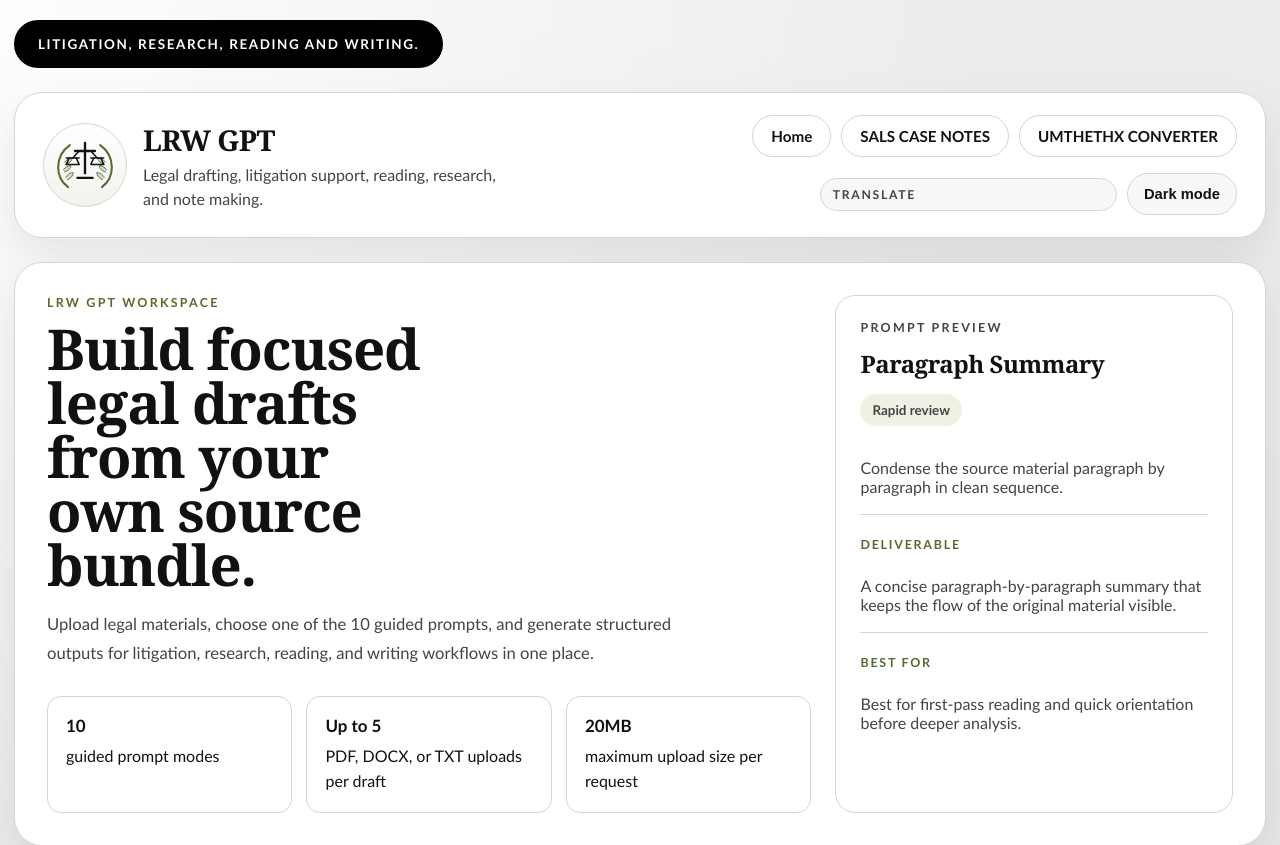
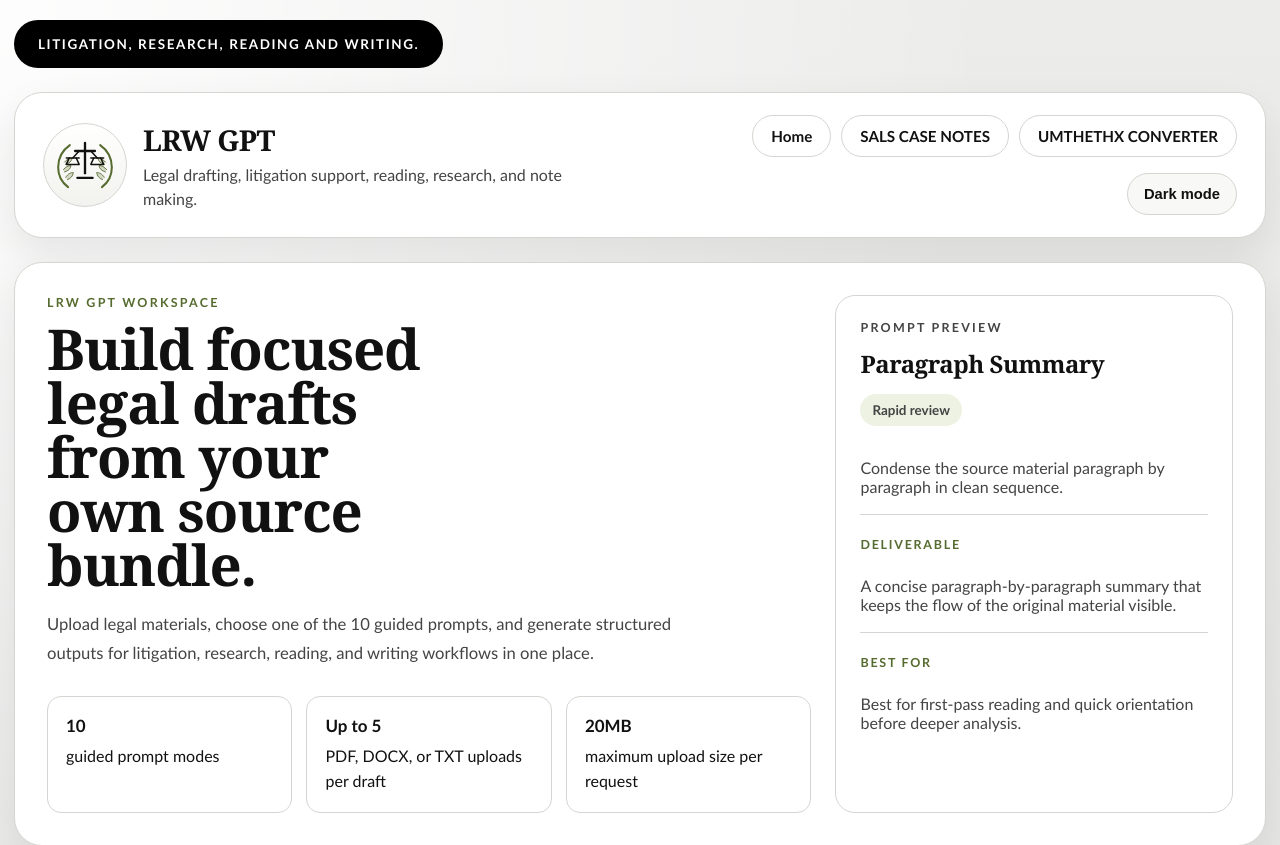
Before and after one commit to jakin250/LRWGPT-Notemaker, a Flask app: page / in a window 1280 px wide. Shown: the top 845 px of the page. Run offline with Flask 3, Linux system fonts and the light colour scheme.

Commit message:
Compact the LRWGPT translate widget

```diff
--- a/app/static/styles.css
+++ b/app/static/styles.css
@@ -213,19 +213,23 @@ a {
 .translate-widget-shell {
     display: inline-flex;
     align-items: center;
-    gap: 8px;
-    padding: 8px 12px;
-    border: 1px solid var(--line);
-    border-radius: 999px;
-    background: var(--paper-soft);
+    gap: 0;
+    padding: 0;
+    border: 0;
+    border-radius: 0;
+    background: transparent;
 }
 
 .utility-label {
-    font-size: 0.76rem;
-    font-weight: 700;
-    letter-spacing: 0.14em;
-    text-transform: uppercase;
-    color: var(--ink-soft);
+    position: absolute;
+    width: 1px;
+    height: 1px;
+    padding: 0;
+    margin: -1px;
+    overflow: hidden;
+    clip: rect(0, 0, 0, 0);
+    white-space: nowrap;
+    border: 0;
 }
 
 .theme-toggle {
@@ -251,25 +255,40 @@ a {
 }
 
 #google_translate_element {
-    min-width: 180px;
+    min-width: 36px;
 }
 
 #google_translate_element .goog-te-gadget {
-    color: var(--ink-soft) !important;
+    color: transparent !important;
     font-family: inherit !important;
-    font-size: 0.9rem !important;
+    font-size: 0 !important;
 }
 
 #google_translate_element .goog-te-gadget-simple {
+    width: 36px !important;
+    height: 36px !important;
+    display: inline-flex !important;
+    align-items: center !important;
+    justify-content: center !important;
     border: 1px solid var(--line) !important;
-    background: var(--paper) !important;
+    background: var(--paper-soft) !important;
     border-radius: 999px !important;
-    padding: 6px 10px !important;
+    padding: 0 !important;
+    overflow: hidden !important;
+    cursor: pointer !important;
 }
 
-#google_translate_element .goog-te-gadget-simple span,
-#google_translate_element .goog-te-gadget-simple a {
+#google_translate_element .goog-te-gadget-simple > span,
+#google_translate_element .goog-te-gadget-simple img {
+    display: none !important;
+}
+
+#google_translate_element .goog-te-gadget-simple::before {
+    content: "文";
     color: var(--ink) !important;
+    font-size: 1rem;
+    font-weight: 700;
+    line-height: 1;
 }
 
 .site-nav a {
```
